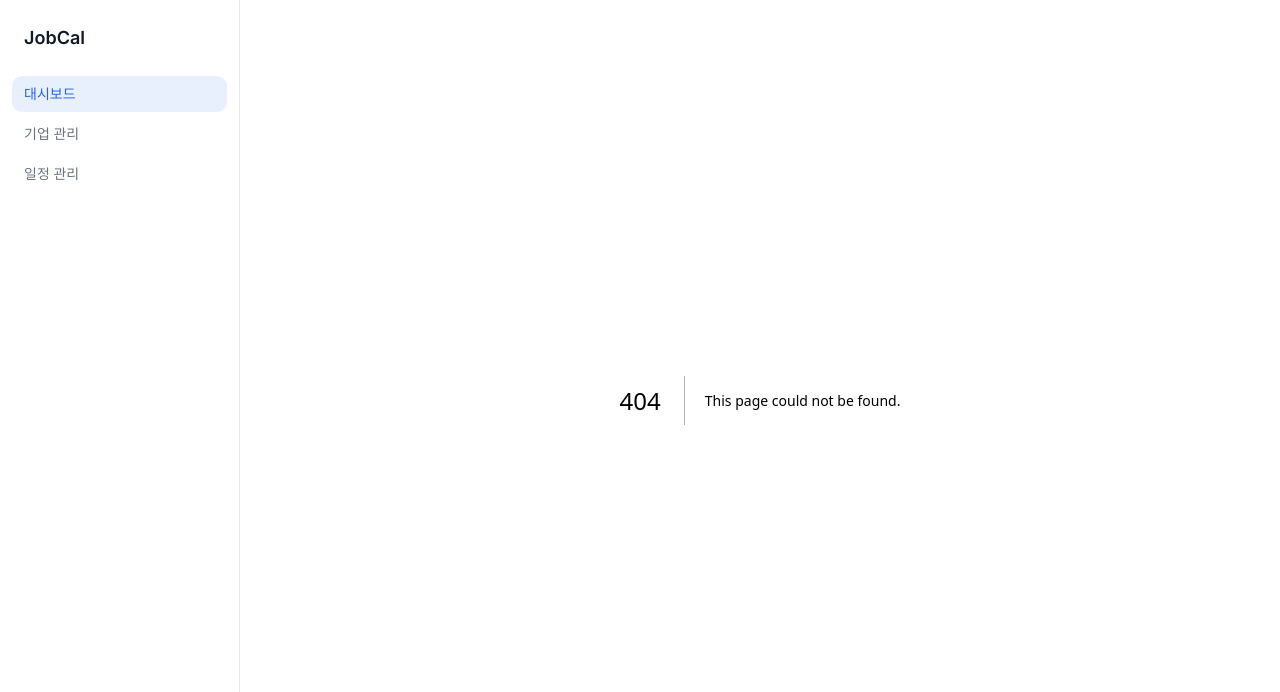
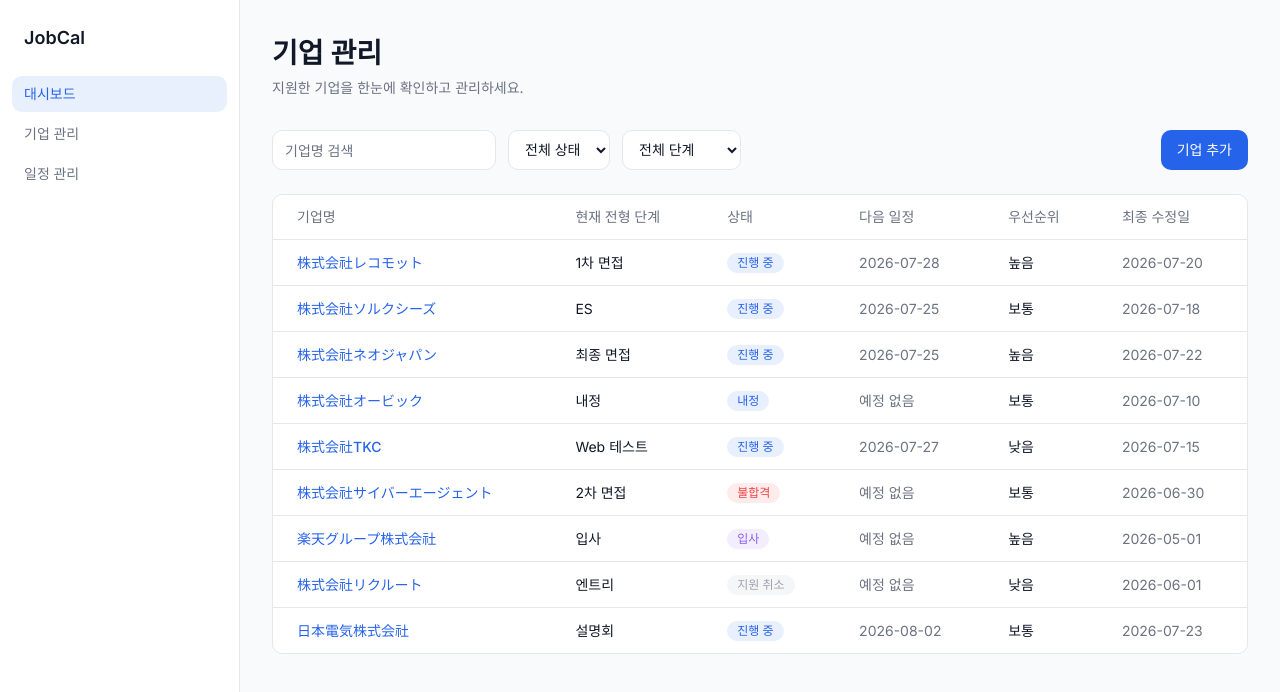
Before and after one commit to chj629/JobCal, a Next.js app: page /companies in a window 1280 px wide. Before the commit this address had no page. Shown: the top 692 px of the page. Built offline with nearby package versions, Linux system fonts and the light colour scheme.

Commit message:
feat: 기업 목록 화면 구현

```diff
--- /dev/null
+++ b/app/companies/page.tsx
@@ -0,0 +1,110 @@
+"use client";
+
+import { useState } from "react";
+import StatusBadge from "@/components/StatusBadge";
+import { MOCK_COMPANIES, COMPANY_STATUSES, STEP_TYPES } from "@/lib/companies";
+
+const ALL = "전체";
+
+export default function CompaniesPage() {
+  const [search, setSearch] = useState("");
+  const [statusFilter, setStatusFilter] = useState<string>(ALL);
+  const [stepFilter, setStepFilter] = useState<string>(ALL);
+
+  const filteredCompanies = MOCK_COMPANIES.filter((company) => {
+    const matchesSearch = company.name
+      .toLowerCase()
+      .includes(search.trim().toLowerCase());
+    const matchesStatus = statusFilter === ALL || company.status === statusFilter;
+    const matchesStep = stepFilter === ALL || company.currentStep === stepFilter;
+    return matchesSearch && matchesStatus && matchesStep;
+  });
+
+  return (
+    <div className="mx-auto max-w-[1200px] px-8 py-8">
+      <header className="mb-8">
+        <h1 className="text-[28px] font-semibold text-foreground">기업 관리</h1>
+        <p className="mt-1 text-sm text-secondary">
+          지원한 기업을 한눈에 확인하고 관리하세요.
+        </p>
+      </header>
+
+      <div className="mb-6 flex flex-wrap items-center gap-3">
+        <input
+          type="text"
+          value={search}
+          onChange={(e) => setSearch(e.target.value)}
+          placeholder="기업명 검색"
+          className="h-10 w-56 rounded-[10px] border border-border bg-card px-3 text-sm text-foreground placeholder:text-secondary focus:border-primary focus:outline-none"
+        />
+        <select
+          value={statusFilter}
+          onChange={(e) => setStatusFilter(e.target.value)}
+          className="h-10 rounded-[10px] border border-border bg-card px-3 text-sm text-foreground focus:border-primary focus:outline-none"
+        >
+          <option value={ALL}>전체 상태</option>
+          {COMPANY_STATUSES.map((status) => (
+            <option key={status} value={status}>
+              {status}
+            </option>
+          ))}
+        </select>
+        <select
+          value={stepFilter}
+          onChange={(e) => setStepFilter(e.target.value)}
+          className="h-10 rounded-[10px] border border-border bg-card px-3 text-sm text-foreground focus:border-primary focus:outline-none"
+        >
+          <option value={ALL}>전체 단계</option>
+          {STEP_TYPES.map((step) => (
+            <option key={step} value={step}>
+              {step}
+            </option>
+          ))}
+        </select>
+        <button
+          type="button"
+          className="ml-auto h-10 rounded-[10px] bg-primary px-4 text-sm font-medium text-white"
+        >
+          기업 추가
+        </button>
+      </div>
+
+      <div className="overflow-x-auto rounded-[10px] border border-border bg-card">
+        <table className="w-full min-w-[880px] border-collapse text-sm">
+          <thead>
+            <tr className="border-b border-border text-left text-secondary">
+              <th className="px-6 py-3 font-medium">기업명</th>
+              <th className="px-6 py-3 font-medium">현재 전형 단계</th>
+              <th className="px-6 py-3 font-medium">상태</th>
+              <th className="px-6 py-3 font-medium">다음 일정</th>
+              <th className="px-6 py-3 font-medium">우선순위</th>
+              <th className="px-6 py-3 font-medium">최종 수정일</th>
+            </tr>
+          </thead>
+          <tbody className="divide-y divide-border">
+            {filteredCompanies.map((company) => (
+              <tr key={company.id} className="cursor-pointer hover:bg-background">
+                <td className="px-6 py-3 font-medium text-primary">{company.name}</td>
+                <td className="px-6 py-3 text-foreground">{company.currentStep}</td>
+                <td className="px-6 py-3">
+                  <StatusBadge status={company.status} />
+                </td>
+                <td className="px-6 py-3 text-secondary">
+                  {company.nextSchedule ?? "예정 없음"}
+                </td>
+                <td className="px-6 py-3 text-foreground">{company.priority}</td>
+                <td className="px-6 py-3 text-secondary">{company.updatedAt}</td>
+              </tr>
+            ))}
+          </tbody>
+        </table>
+
+        {filteredCompanies.length === 0 && (
+          <p className="px-6 py-10 text-center text-sm text-secondary">
+            검색 결과가 없습니다.
+          </p>
+        )}
+      </div>
+    </div>
+  );
+}
--- /dev/null
+++ b/lib/companies.ts
@@ -0,0 +1,118 @@
+import type { CompanyStatus } from "@/components/StatusBadge";
+
+export type Priority = "높음" | "보통" | "낮음";
+
+export interface Company {
+  id: string;
+  name: string;
+  currentStep: string;
+  status: CompanyStatus;
+  nextSchedule: string | null;
+  priority: Priority;
+  updatedAt: string;
+}
+
+export const COMPANY_STATUSES: CompanyStatus[] = [
+  "진행 중",
+  "내정",
+  "입사",
+  "불합격",
+  "지원 취소",
+];
+
+export const STEP_TYPES = [
+  "엔트리",
+  "설명회",
+  "ES",
+  "Web 테스트",
+  "코딩 테스트",
+  "1차 면접",
+  "2차 면접",
+  "최종 면접",
+  "내정",
+  "입사",
+];
+
+export const MOCK_COMPANIES: Company[] = [
+  {
+    id: "1",
+    name: "株式会社レコモット",
+    currentStep: "1차 면접",
+    status: "진행 중",
+    nextSchedule: "2026-07-28",
+    priority: "높음",
+    updatedAt: "2026-07-20",
+  },
+  {
+    id: "2",
+    name: "株式会社ソルクシーズ",
+    currentStep: "ES",
+    status: "진행 중",
+    nextSchedule: "2026-07-25",
+    priority: "보통",
+    updatedAt: "2026-07-18",
+  },
+  {
+    id: "3",
+    name: "株式会社ネオジャパン",
+    currentStep: "최종 면접",
+    status: "진행 중",
+    nextSchedule: "2026-07-25",
+    priority: "높음",
+    updatedAt: "2026-07-22",
+  },
+  {
+    id: "4",
+    name: "株式会社オービック",
+    currentStep: "내정",
+    status: "내정",
+    nextSchedule: null,
+    priority: "보통",
+    updatedAt: "2026-07-10",
+  },
+  {
+    id: "5",
+    name: "株式会社TKC",
+    currentStep: "Web 테스트",
+    status: "진행 중",
+    nextSchedule: "2026-07-27",
+    priority: "낮음",
+    updatedAt: "2026-07-15",
+  },
+  {
+    id: "6",
+    name: "株式会社サイバーエージェント",
+    currentStep: "2차 면접",
+    status: "불합격",
+    nextSchedule: null,
+    priority: "보통",
+    updatedAt: "2026-06-30",
+  },
+  {
+    id: "7",
+    name: "楽天グループ株式会社",
+    currentStep: "입사",
+    status: "입사",
+    nextSchedule: null,
+    priority: "높음",
+    updatedAt: "2026-05-01",
+  },
+  {
+    id: "8",
+    name: "株式会社リクルート",
+    currentStep: "엔트리",
+    status: "지원 취소",
+    nextSchedule: null,
+    priority: "낮음",
+    updatedAt: "2026-06-01",
+  },
+  {
+    id: "9",
+    name: "日本電気株式会社",
+    currentStep: "설명회",
+    status: "진행 중",
+    nextSchedule: "2026-08-02",
+    priority: "보통",
+    updatedAt: "2026-07-23",
+  },
+];
```
